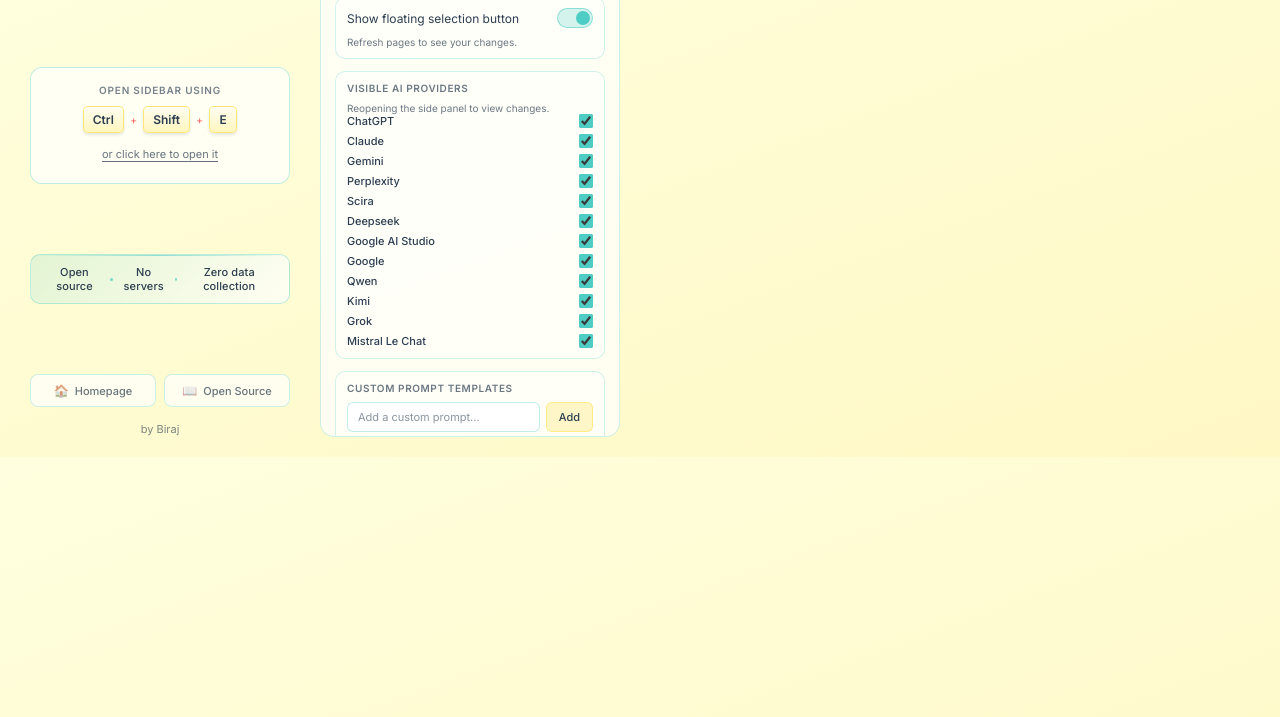
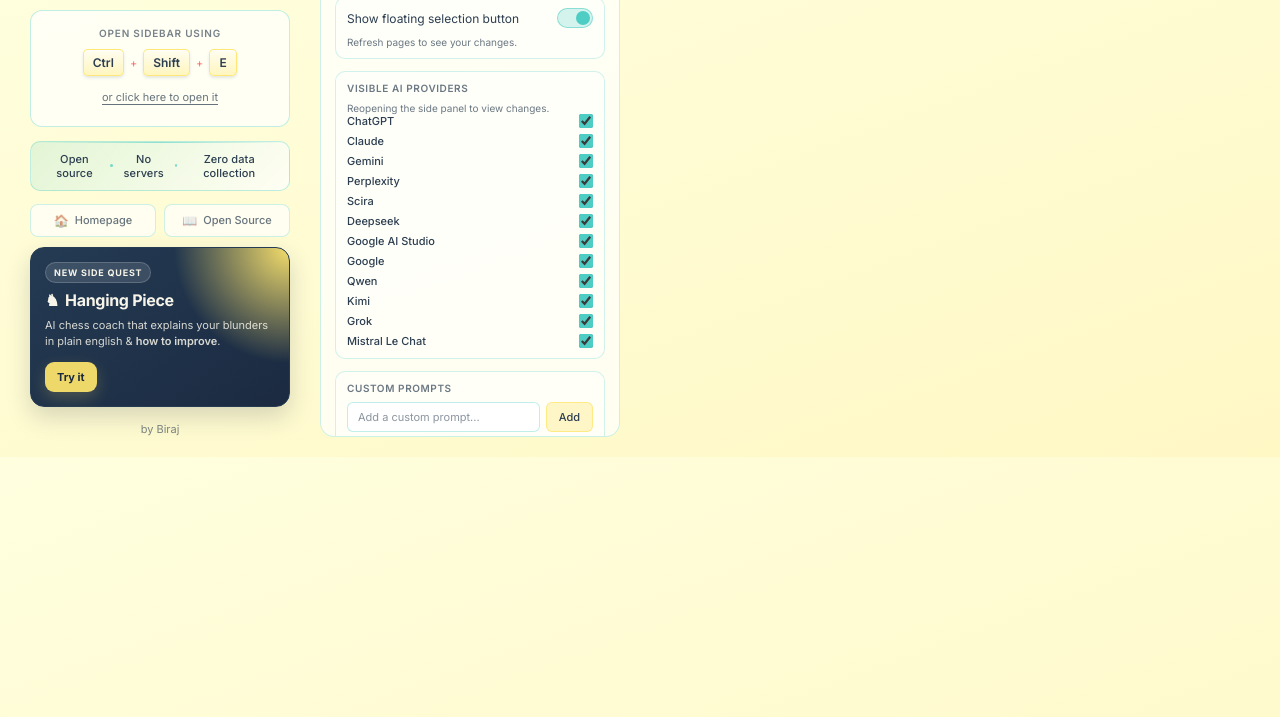
Before and after one commit to biraj21/ask-my-ai, a website built with Vite: page popup.html in a window 1280 px wide. Shown: the part 83-800 px from the top of the page. Built offline with nearby package versions, Linux system fonts and the light colour scheme; some packages are replaced by stand-ins of ours; no server answers.

Commit message:
v0.0.11: add Hanging Piece link

```diff
--- a/package.json
+++ b/package.json
@@ -1,7 +1,7 @@
 {
   "name": "ask-my-ai",
   "private": true,
-  "version": "0.0.10",
+  "version": "0.0.11",
   "type": "module",
   "scripts": {
     "dev": "vite",
--- a/popup.html
+++ b/popup.html
@@ -4,7 +4,7 @@
     <meta charset="UTF-8" />
     <link rel="icon" type="image/svg+xml" href="/vite.svg" />
     <meta name="viewport" content="width=device-width, initial-scale=1.0" />
-    <title>ask-my-ai</title>
+    <title>AI Anywhere</title>
     <link rel="preconnect" href="https://fonts.googleapis.com" />
     <link rel="preconnect" href="https://fonts.gstatic.com" crossorigin />
     <link href="https://fonts.googleapis.com/css2?family=Inter:wght@400;500;600;700&display=swap" rel="stylesheet" />
@@ -273,6 +273,72 @@
         background: rgba(78, 205, 196, 0.7);
         border-radius: 50%;
         display: inline-block;
+      }
+
+      .left-panel__promo-card {
+        width: 100%;
+        max-width: 260px;
+        padding: 14px;
+        border-radius: 14px;
+        background:
+          radial-gradient(circle at top right, rgba(255, 230, 109, 0.95), rgba(255, 230, 109, 0) 38%),
+          linear-gradient(145deg, #243b53 0%, #1b2a41 100%);
+        color: #f7f4e9;
+        border: 1px solid rgba(36, 59, 83);
+        box-shadow: 0 10px 24px rgba(27, 42, 65, 0.18);
+        display: flex;
+        flex-direction: column;
+        gap: 8px;
+        text-align: left;
+      }
+
+      .left-panel__promo-pill {
+        align-self: flex-start;
+        padding: 4px 8px;
+        border-radius: 999px;
+        background: rgba(255, 255, 255, 0.12);
+        border: 1px solid rgba(255, 255, 255, 0.18);
+        font-size: 9px;
+        font-weight: 700;
+        letter-spacing: 0.8px;
+        text-transform: uppercase;
+      }
+
+      .left-panel__promo-title {
+        font-size: 16px;
+        font-weight: 700;
+        line-height: 1.2;
+        letter-spacing: -0.3px;
+      }
+
+      .left-panel__promo-title-icon {
+        margin-right: 6px;
+      }
+
+      .left-panel__promo-text {
+        font-size: 11px;
+        line-height: 1.45;
+        color: rgba(247, 244, 233, 0.86);
+      }
+
+      .left-panel__promo-link {
+        align-self: flex-start;
+        margin-top: 4px;
+        padding: 8px 12px;
+        border-radius: 9px;
+        background: rgba(255, 230, 109, 0.92);
+        color: #1b2a41;
+        font-size: 11px;
+        font-weight: 700;
+        transition:
+          transform 0.15s ease,
+          box-shadow 0.15s ease;
+        box-shadow: 0 6px 16px rgba(255, 230, 109, 0.2);
+      }
+
+      .left-panel__promo-link:hover {
+        transform: translateY(-1px);
+        box-shadow: 0 8px 18px rgba(255, 230, 109, 0.26);
       }
 
       /* Footer */
@@ -614,7 +680,7 @@
     <div class="main-layout">
       <div class="left-panel">
         <div class="left-panel__header">
-          <h1 class="left-panel__title">AI Anywhere (Ask my AI)</h1>
+          <h1 class="left-panel__title">AI Anywhere</h1>
           <p class="left-panel__subtitle"><u>Your</u> AI assistant, always ready</p>
         </div>
 
@@ -657,6 +723,18 @@
             </a>
           </div>
 
+          <div class="left-panel__promo-card">
+            <span class="left-panel__promo-pill">New side quest</span>
+            <p class="left-panel__promo-title"><span class="left-panel__promo-title-icon">♞</span>Hanging Piece</p>
+            <p class="left-panel__promo-text">
+              AI chess coach that explains your blunders in plain english &amp;
+              <span style="font-weight: 600">how to improve</span>.
+            </p>
+            <a id="hanging-piece-popup-link" href="#" target="_blank" rel="noreferrer" class="left-panel__promo-link">
+              Try it
+            </a>
+          </div>
+
           <div class="left-panel__credits">
             <a href="https://x.com/biraj21_" target="_blank" class="left-panel__credits-link">by Biraj</a>
           </div>
@@ -691,7 +769,7 @@
 
             <!-- Prompts -->
             <div class="setting-group prompt-templates">
-              <p class="setting-group-label">Custom prompt templates</p>
+              <p class="setting-group-label">Custom prompts</p>
               <div class="prompt-input-group">
                 <input type="text" id="new-prompt-input" class="prompt-input" placeholder="Add a custom prompt..." />
                 <button id="add-prompt-btn" class="prompt-add-btn">Add</button>
--- a/src/constants.ts
+++ b/src/constants.ts
@@ -154,3 +154,10 @@
 export const COMMAND_SHORTCUTS_MAP = {
   [COMMAND_SHORTCUTS.OPEN_SIDE_PANEL]: "⌘/Ctrl + Shift + E",
 } as const;
+
+const HANGING_PIECE_BASE_URL = "https://www.hangingpiece.com/";
+
+export const PROMO_LINKS = {
+  hangingPiecePopup: `${HANGING_PIECE_BASE_URL}?utm_source=ask_my_ai_extension&utm_medium=chrome_extension&utm_campaign=extension_cross_promo&utm_content=popup`,
+  hangingPieceSidebar: `${HANGING_PIECE_BASE_URL}?utm_source=ask_my_ai_extension&utm_medium=chrome_extension&utm_campaign=extension_cross_promo&utm_content=side_panel`,
+} as const;
--- a/src/popup.ts
+++ b/src/popup.ts
@@ -1,4 +1,4 @@
-import { AI_WEBSITES, COMMAND_SHORTCUTS } from "./constants";
+import { AI_WEBSITES, COMMAND_SHORTCUTS, PROMO_LINKS } from "./constants";
 import { ExtStorage } from "./storage";
 import { isItMac } from "./utils";
 
@@ -208,6 +208,13 @@
   render();
 }
 
+function initPromoLinks() {
+  const hangingPieceLink = document.getElementById("hanging-piece-popup-link") as HTMLAnchorElement | null;
+  if (hangingPieceLink) {
+    hangingPieceLink.href = PROMO_LINKS.hangingPiecePopup;
+  }
+}
+
 // Prompt templates functionality
 async function initPromptTemplates() {
   const promptInput = document.getElementById("new-prompt-input") as HTMLInputElement;
@@ -275,6 +282,7 @@
 // Initialize popup UI on load
 document.addEventListener("DOMContentLoaded", () => {
   checkAndDisplayShortcutStatus();
+  initPromoLinks();
   initSettings();
   initPromptTemplates();
 });
```
Also changed, not shown: side-panel.html (+30 -0 lines), src/side-panel.ts (+14 -2 lines), manifest.json.
